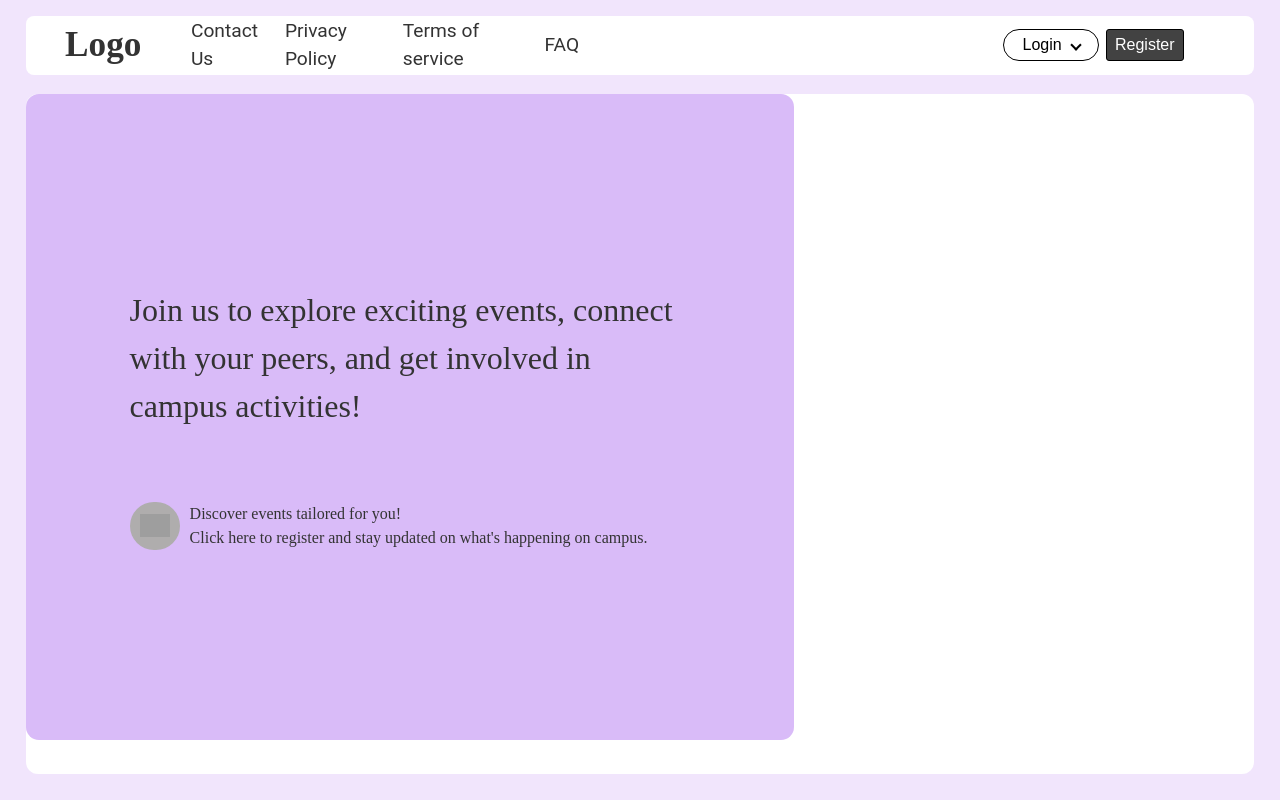
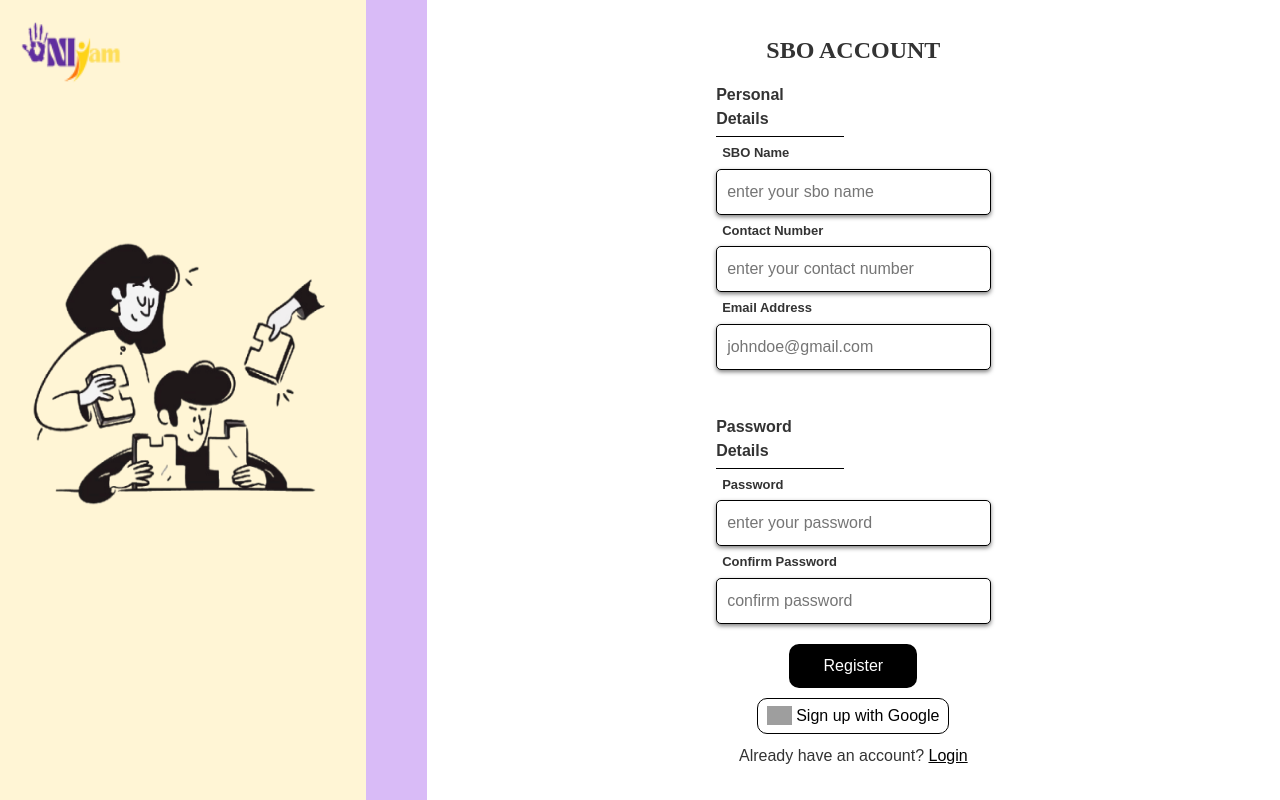
Before and after one commit to rustumsk/EventManagementSystem, a React (Vite) app in the folder frontend/: page / in a window 1280 px wide. Built offline with nearby package versions, Linux system fonts and the light colour scheme; grey boxes are pictures that could not be loaded; a web font is replaced by a local one.

Commit message:
Done with the SBO Register

```diff
--- a/frontend/package.json
+++ b/frontend/package.json
@@ -42,6 +42,6 @@
     "eslint-plugin-react-hooks": "^5.0.0",
     "eslint-plugin-react-refresh": "^0.4.14",
     "globals": "^15.11.0",
-    "vite": "^5.4.10"
+    "vite": "^5.4.11"
   }
 }
--- a/frontend/src/App.jsx
+++ b/frontend/src/App.jsx
@@ -10,6 +10,7 @@ import StudentDashboard from "./pages/private/StudentDashboard";
 import SBODashboard from "./pages/private/SBODashboard";
 import RegistrationFrom from "./components/studentDashboard/RegistraionForm";
 import RegistrationDetails from "./components/studentDashboard/RegistrationDetails";
+import SBORegister from "./pages/public/SBORegister"
 
 const router = createBrowserRouter([
   {
@@ -30,7 +31,7 @@ const router = createBrowserRouter([
   },
   {
     path:'/',
-    element: <LandingPage />
+    element: <SBORegister />
   },
   {
     path: '/signup',
--- /dev/null
+++ b/frontend/src/pages/public/SBORegister.jsx
@@ -0,0 +1,120 @@
+import React, { useState } from "react";
+import "../../styles/sboregister.scss";
+import logo from "../../assets/logo.png";
+import Toastify from 'toastify-js';
+import "toastify-js/src/toastify.css";
+import axios from "axios";
+import { useNavigate } from "react-router-dom";
+import { createLocalStudent } from "../../services/studentServices/studentCreation";
+import googleLogo from "../../assets/gg.png";
+import appImage from "../../assets/SBOD_Logos/logo.png";
+import sboRegisterDesign from "../../assets/sboregister-design.png";
+
+function SBORegister() {
+//   const [sboRegisterName, setName] = useState("");
+//   const [sboRegisterIdno, setIdno] = useState("");
+//   const [sboRegisterEmad, setEmad] = useState("");
+//   const [sboRegisterPass, setPass] = useState("");
+//   const [sboRegisterConfirmpass, setConfirmPass] = useState("");
+//   const [sboRegisterErrors, sboRegisterSetErrors] = useState({});
+//   const navigate = useNavigate();
+
+  const handleLoginClick = () => {
+    alert("Hi pre")
+  }
+
+  const handleRegister =()=> {
+    alert("Hi pre")
+  }
+
+//  const authentication = async (e) => {
+//     e.preventDefault();
+
+//     sboRegisterSetErrors({}); // Reset errors
+
+//     const newErrors = {}; // Validation checks
+
+//     if (!sboRegisterName) newErrors.sboRegisterName = "Full Name is required!";
+//     if (!sboRegisterIdno) {
+//         newErrors.sboRegisterIdno = "ID Number is required!";
+//     } else if (!/^\d{8}$/.test(sboRegisterIdno)) {
+//         newErrors.sboRegisterIdno = "ID Number must be exactly 8 digits!";
+//     }
+//     if (!sboRegisterEmad) newErrors.sboRegisterEmad = "Email Address is required!";
+//     if (!sboRegisterPass) newErrors.sboRegisterPass = "Password is required!";
+//     if (!sboRegisterConfirmpass) newErrors.sboRegisterConfirmpass = "Confirm Password is required!";
+//     if (sboRegisterPass !== sboRegisterConfirmpass) newErrors.sboRegisterConfirmpass = "Passwords do not match!";
+
+//     // If there are any errors, set them in state
+//     if (Object.keys(newErrors).length > 0) {
+//         sboRegisterSetErrors(newErrors);
+//         return;
+//     }
+
+//     const data = {
+//         fullname: sboRegisterName,
+//         id_num: Number(sboRegisterIdno),
+//         email: sboRegisterEmad,
+//         password: sboRegisterPass
+//     };
+
+//     console.log("Submitting:", data);
+
+//     const result = await createLocalStudent(data.id_num, data.email, data.fullname, data.password);
+//     console.log(result.data.status);
+//     navigate('/studentlogin');
+// };
+
+  return (
+    <div className="sboregister-container">
+      <section className="sboregister-design-container">
+        <section className="sboregister-logo-container">
+          <img className="sboregister-logo" src={appImage}/>
+        </section>
+        <section className="sboregister-design-human-container">
+          <img className="sboregister-design-human" src={sboRegisterDesign}/>
+        </section>
+      </section>
+
+      <section className="sboregister-sidebar-design"></section>
+
+      {/*Main Content*/}
+      <section className="sboregister-main-container">
+        <h2 style={{ fontFamily: "Righteous" }}>SBO ACCOUNT</h2>
+        <section className="sboregister-details">
+          <section className="sboregister-personal">
+            <p className="sboregister-p-design">Personal Details</p>
+            <p className="sboregister-p-label">SBO Name</p>
+            <input type="text" placeholder="enter your sbo name" className="sboregister-input-style"/>
+            <p className="sboregister-p-label">Contact Number</p>
+            <input type="number" placeholder="enter your contact number" className="sboregister-input-style"/>
+            <p className="sboregister-p-label">Email Address</p>
+            <input type="text" placeholder="johndoe@gmail.com" className="sboregister-input-style"/>
+          </section>
+          <section className="sboregister-password">
+            <p className="sboregister-p-design">Password Details</p>
+            <p className="sboregister-p-label">Password</p>
+            <input type="password" placeholder="enter your password" className="sboregister-input-style"/>
+            <p className="sboregister-p-label">Confirm Password</p>
+            <input type="text" placeholder="confirm password" className="sboregister-input-style"/>
+          </section>
+          <section className="sboregister-btns-container">
+            <button className="sboregister-register-btn" onClick={handleRegister}>Register</button>
+            <button className="sboregister-google-btn" onClick={() => window.location.href = "http://localhost:3000/google"}>
+              <img
+                src={googleLogo}
+                className="google-logo"
+            />Sign up with Google</button>
+            <p> Already have an account?{' '}
+              <span onClick={handleLoginClick} style={{ color: 'black', textDecoration: 'underline', cursor: 'pointer' }} >
+                Login
+              </span>
+            </p>
+          </section>
+        </section>
+      </section>
+    </div>
+  );
+}
+
+export default SBORegister;
--- /dev/null
+++ b/frontend/src/styles/sboregister.scss
@@ -0,0 +1,129 @@
+.sboregister-container {
+    display: flex;
+    height: 100vh;
+  }
+
+  .sboregister-design-container {
+    display: flex;
+    flex-direction: column;
+    width: 30vw;
+    background-color: #FFF5D5;
+
+    .sboregister-logo-container {
+      display: flex;
+      height: 8vh;
+      width: 8vw;
+      margin: 20px;
+
+      .sboregister-logo {
+        width: 10vw;
+      }
+    }
+  }
+
+  .sboregister-design-human-container {
+    display: flex;
+    align-items: center;
+    justify-content: center;
+    height: 50vh;
+    width: 25vw;
+    margin: 20px;
+    margin-top: 70px;
+
+    .sboregister-design-human {
+      width: 30vw;
+      height: 50vh;
+    }
+  }
+
+  .sboregister-sidebar-design {
+    width: 5vw;
+    background-color: #D9BBF7;
+  }
+
+  // MAIN
+  .sboregister-main-container {
+    display: flex;
+    flex-direction: column;
+    align-items: center;
+    justify-content: center;
+    width: 70%;
+    height: 100%;
+    padding-top: 20px;
+
+    .sboregister-details {
+      display: flex;
+      flex-direction: column;
+      width: 23vw;
+      height: 90vh;
+      padding: 10px;
+      //background-color: red;
+
+      .sboregister-personal {
+        display: flex;
+        flex-direction: column;
+        width: 100%;
+        //background-color: blue;
+      }
+
+      .sboregister-password {
+        margin-top: 40px;
+        display: flex;
+        flex-direction: column;
+        width: 100%;
+        //background-color: green;
+      }
+
+      .sboregister-btns-container {
+        display: flex;
+        flex-direction: column;
+        align-items: center;
+        margin-top: 20px;
+        gap: 10px;
+
+        .sboregister-register-btn {
+          padding: 10px;
+          width: 10vw;
+          color: white;
+          background-color: black;
+          border-radius: 10px;
+          cursor: pointer;
+        }
+
+        .sboregister-google-btn {
+          display: flex;
+          align-items: center;
+          justify-content: space-evenly;
+          padding: 5px;
+          width: 15vw;
+          border: 1px solid black;
+          border-radius: 10px;
+          background-color: white;
+          cursor: pointer;
+
+          .google-logo {
+            width: 25px;
+          }
+        }
+      }
+
+      .sboregister-p-label {
+        padding: 6px;
+        font-size: 13px;
+        font-weight: bold;
+      }
+      .sboregister-input-style {
+        padding: 10px;
+        border-radius: 5px;
+        border: 1px solid black;
+        box-shadow: 0 2px 4px rgba(0, 0, 0, 0.5);
+      }
+      .sboregister-p-design {
+        font-weight: bold;
+        width: 10vw;
+        padding: 5px;
+        padding-left: 0px;
+        border-bottom: 1px solid black;
+      }
+    }
+  }
```
Also changed, not shown: frontend/src/assets/sboregister-design.png (added), 1 other file (tests, documents, lock files or other folders).
